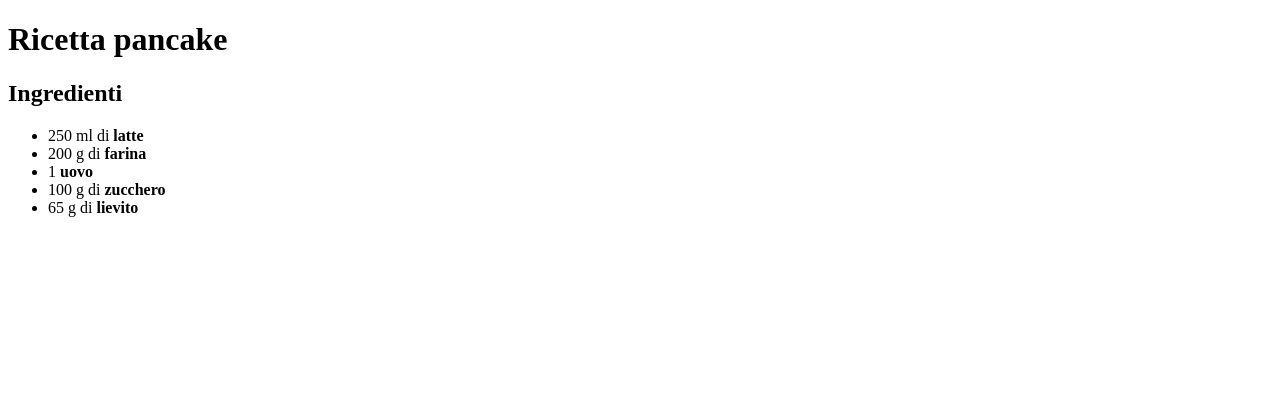
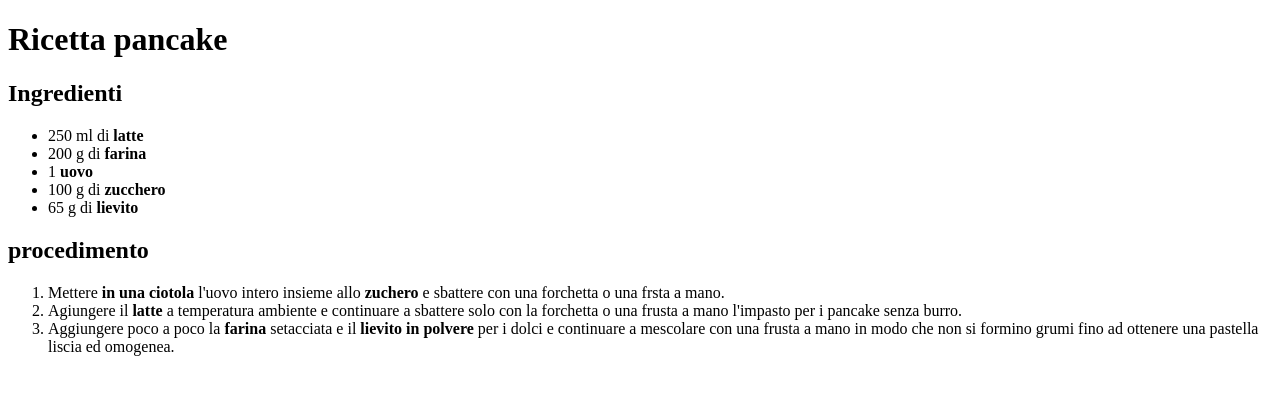
Before and after one commit to VolpinAndrea/html-ricetta-pancake, a plain HTML site: page index.html in a window 1280 px wide. Drawn offline with Linux system fonts and the light colour scheme.

Commit message:
Aggiunta elenco numerato con rispettivo titoletto

```diff
--- a/index.html
+++ b/index.html
@@ -16,9 +16,17 @@
         <li>1 <b>uovo</b></li>
         <li>100 g di <b>zucchero</b></li>
         <li>65 g di <b>lievito</b></li>
-
     </ul>
-
+    <h2>procedimento</h2>
+    <ol>
+        <li>Mettere <b>in una ciotola</b> l'uovo intero insieme allo <b>zuchero</b>
+        e sbattere con una forchetta o una frsta a mano.</li>
+        <li>Agiungere il <b>latte</b> a temperatura ambiente e continuare a sbattere solo con
+        la forchetta o una frusta a mano l'impasto per i pancake senza burro.</li>
+        <li>Aggiungere poco a poco la <b>farina</b> setacciata e il <b>lievito in polvere</b> per i dolci e
+        continuare a mescolare con una frusta a mano in modo che non si formino grumi fino ad ottenere
+        una pastella liscia ed omogenea.</li>
+    </ol>
 
 </body>
 
```
